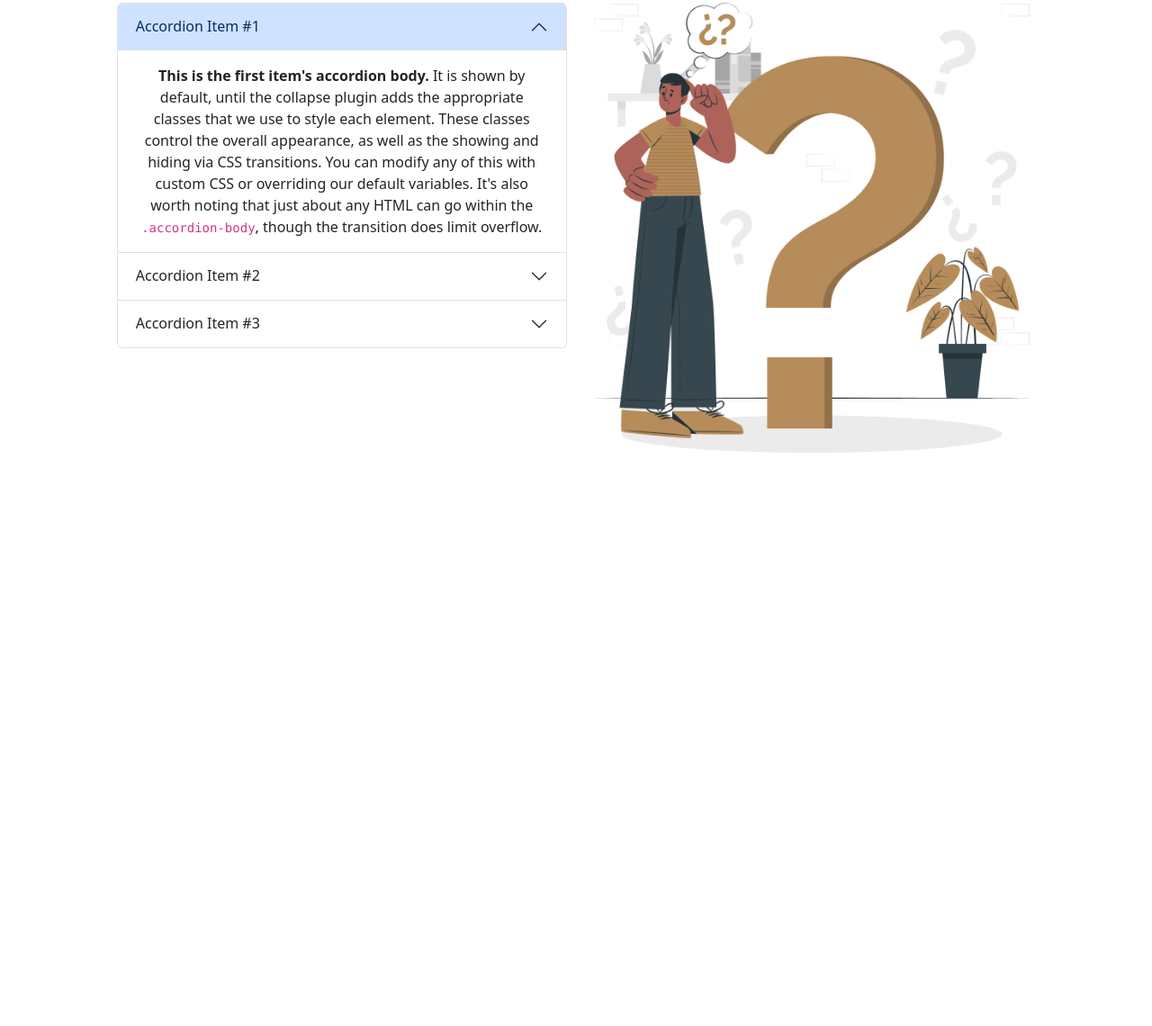
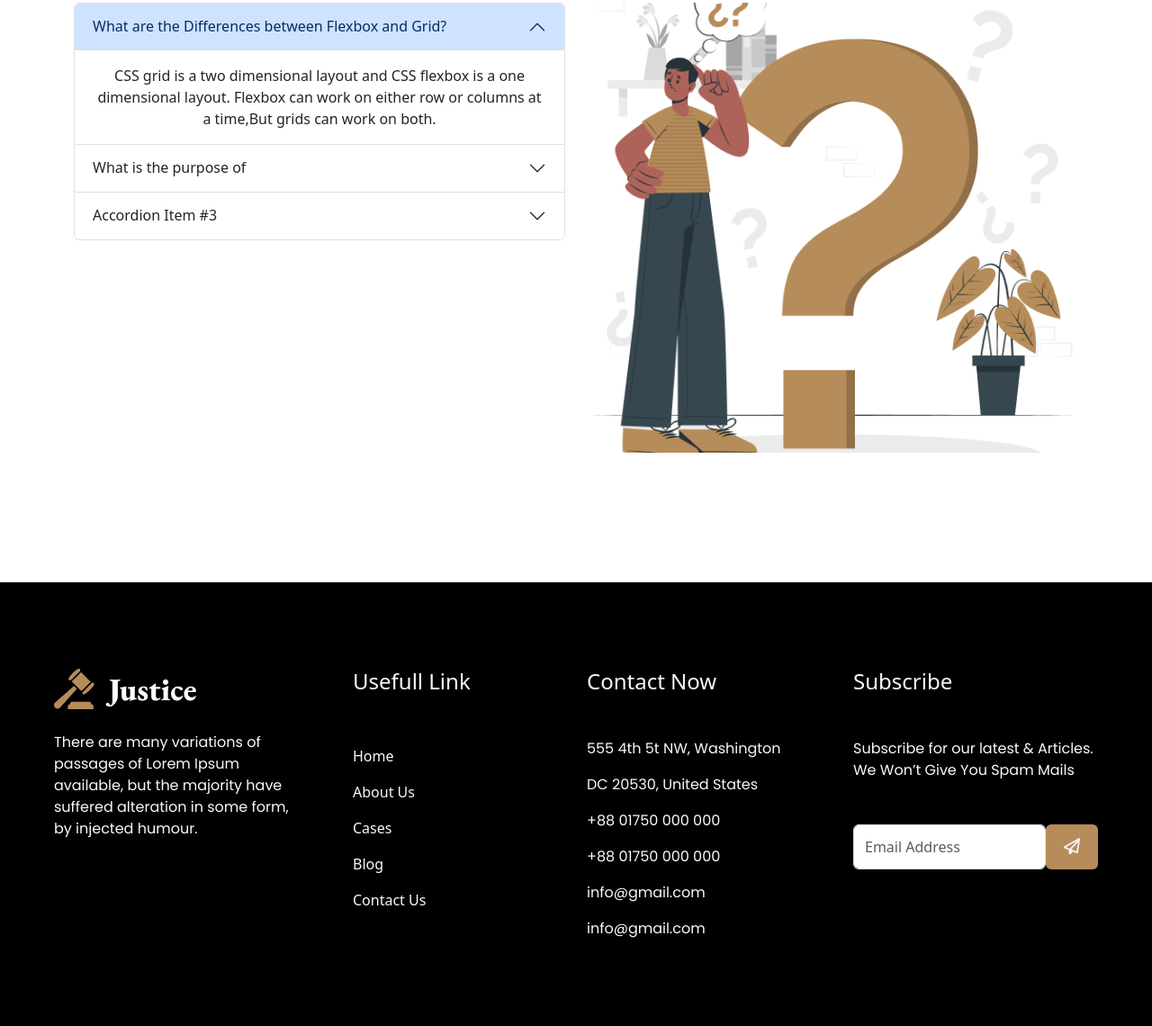
Before and after one commit to Showmandas/Justice-Bootstrap-Project, a plain HTML site: page index.html in a window 1280 px wide. Shown: the part 2502-3642 px from the top of the page at 90% size. Before the commit the page ends 3197 px from the top, so only its background shows below. Drawn offline with nearby package versions, Linux system fonts and the light colour scheme.

Commit message:
footer section complete

```diff
--- a/index.html
+++ b/index.html
@@ -279,24 +279,25 @@
         <h1 class="fs-2 fw-semibold">Frequently Asked Any Questions</h1>
         <p class="my-4 w-50 mx-auto">
             There are many variations of passages of Lorem Ipsum available, but the majority have suffered alteration in some form, by injected humour. </p>
-            <div class="faq-part d-flex justify-content-center align-items-center gap-4 my-5 py-5">
-                <div class="accordion" id="accordionExample">
+            <div class="faq-part d-flex flex-sm-row flex-column justify-content-center align-items-center gap-4 my-5 py-5">
+                <div class="accordion w-100" id="accordionExample">
                     <div class="accordion-item">
                       <h2 class="accordion-header" id="headingOne">
                         <button class="accordion-button" type="button" data-bs-toggle="collapse" data-bs-target="#collapseOne" aria-expanded="true" aria-controls="collapseOne">
-                          Accordion Item #1
+                         What are the Differences between Flexbox and Grid?
                         </button>
                       </h2>
                       <div id="collapseOne" class="accordion-collapse collapse show" aria-labelledby="headingOne" data-bs-parent="#accordionExample">
                         <div class="accordion-body">
-                          <strong>This is the first item's accordion body.</strong> It is shown by default, until the collapse plugin adds the appropriate classes that we use to style each element. These classes control the overall appearance, as well as the showing and hiding via CSS transitions. You can modify any of this with custom CSS or overriding our default variables. It's also worth noting that just about any HTML can go within the <code>.accordion-body</code>, though the transition does limit overflow.
+                          CSS grid is a two dimensional layout and CSS flexbox is a one dimensional layout.
+                          Flexbox can work on either row or columns at a time,But grids can work on both.
                         </div>
                       </div>
                     </div>
                     <div class="accordion-item">
                       <h2 class="accordion-header" id="headingTwo">
                         <button class="accordion-button collapsed" type="button" data-bs-toggle="collapse" data-bs-target="#collapseTwo" aria-expanded="false" aria-controls="collapseTwo">
-                          Accordion Item #2
+                          What is the purpose of
                         </button>
                       </h2>
                       <div id="collapseTwo" class="accordion-collapse collapse" aria-labelledby="headingTwo" data-bs-parent="#accordionExample">
@@ -319,13 +320,62 @@
                     </div>
                   </div>
                 <!--/faq part-->
-                <div class="faq-img">
-                    <img src="images/faq.png" alt="">
+                <div class="faq-img w-100">
+                    <img src="images/faq.png" class="w-100" alt="faw image">
                 </div>
             </div>
         </section>
     <!--/end faq section-->
 
+    <footer class="bg-black container-fluid">
+
+        <div class="row p-5 row-cols-1 gx-4 gy-5">
+            <div class="col-lg-3 text-light">
+                <img src="images/logo.png" alt="">
+                <p class="my-4 justify-text">There are many variations of passages of Lorem Ipsum available, but the majority have suffered alteration in some form, by injected humour.</p>
+            </div><!--/col-lg-3-->
+            <div class="col-lg-3 px-5">
+                <h4 class="text-light">Usefull Link</h4>
+                <ul class="navbar-nav text-light d-flex flex-column justify-content-center my-5">
+                    <li class="nav-item"><a href="#" class="nav-link">Home</a></li>
+                    <li class="nav-item"><a href="#" class="nav-link">About Us</a></li>
+                    <li class="nav-item"><a href="#" class="nav-link">Cases</a></li>
+                    <li class="nav-item"><a href="#" class="nav-link">Blog</a></li>
+                    <li class="nav-item"><a href="#" class="nav-link">Contact Us</a></li>
+                </ul>
+            </div><!--/col-lg-3-->
+            <div class="col-lg-3 text-light">
+                <h4>Contact Now</h4>
+                <div class="my-5">
+
+                <p>555 4th 5t NW, Washington</p>
+                <p>DC 20530, United States</p>
+                <p>+88 01750 000 000</p>
+                <p>+88 01750 000 000</p>
+                <p>info@gmail.com</p>
+                <p>info@gmail.com</p>
+
+                </div>
+
+            </div><!--/col-lg-3-->
+            <div class="col-lg-3 text-light">
+                <h4>Subscribe</h4>
+                <p class="my-5">Subscribe for our latest & Articles. We Won’t Give You Spam Mails</p>
+                <form class="d-flex  justify-content-center" role="search">
+                    <input
+                      class="form-control w-sm-75 "
+                      type="search"
+                      placeholder="Email Address"
+                      aria-label="Search"
+                    />
+                    <button class="btn w-sm-75 w-25" id="consult_btn" type="submit">
+                        <i class="fa-regular fa-paper-plane text-light"></i>
+                    </button>
+                  </form>
+            </div><!--/col-lg-3-->
+
+        </div><!--/row-->
+    </footer>
 
 
     <script
--- a/style.css
+++ b/style.css
@@ -106,6 +106,10 @@ font-size: 1.5rem;
     height: 500px;
 }
 
+/* footer section style  */
+.justify-text{
+    font-size: 1rem;
+}
 
 
 /* responsive code  */
```
